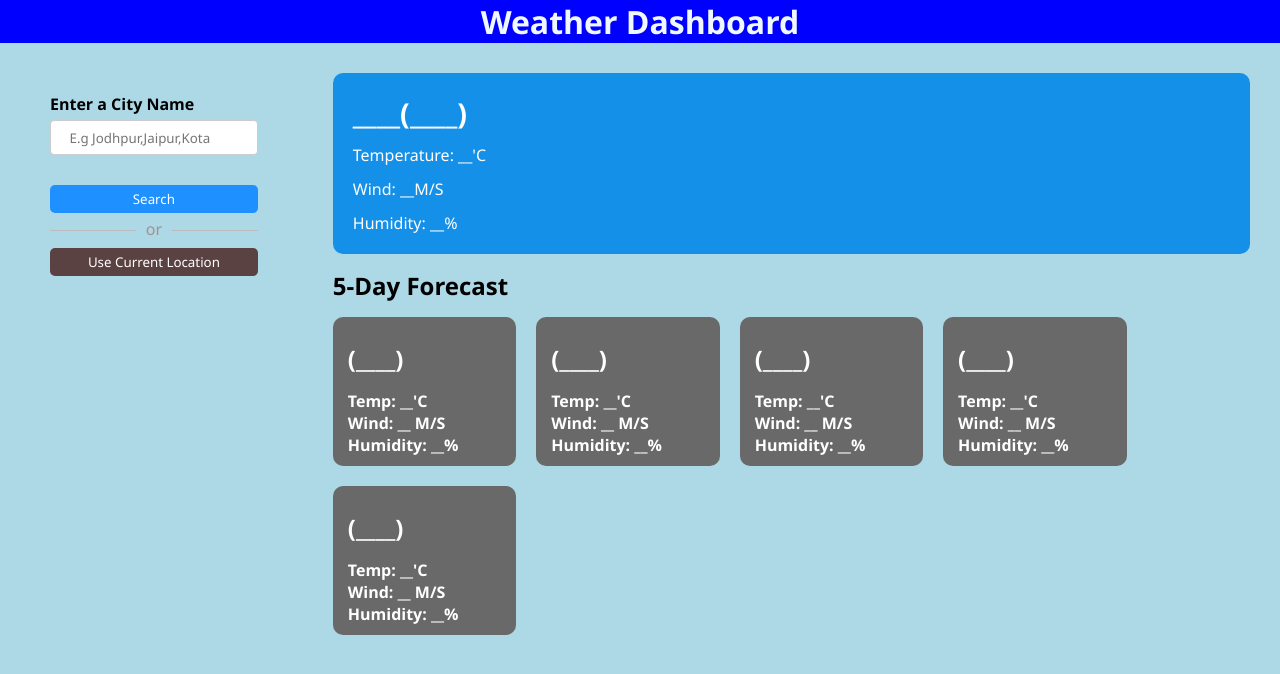
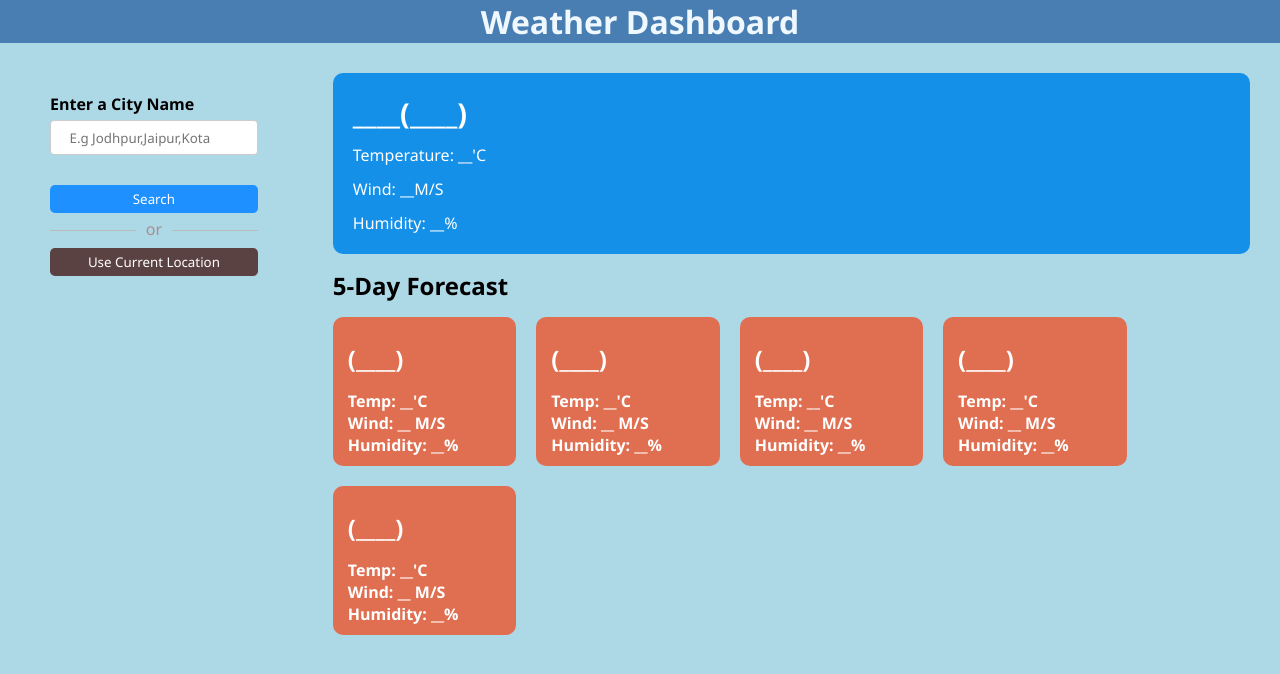
Before and after one commit to KunalSharma2003/Weatherinfo, a plain HTML site: page index.html in a window 1280 px wide. Drawn offline with Linux system fonts and the light colour scheme; a web font is replaced by a local one.

Commit message:
Update 0.1style.css

```diff
--- a/style.css
+++ b/style.css
@@ -9,7 +9,7 @@ body{
 }
 h1{
     text-align: center;
-    background-color: blue;
+    background-color: #487Eb2;
     color:aliceblue;
     width: 100%;
 }
@@ -118,7 +118,7 @@ h1{
     flex-wrap: wrap;
 }
 .weather-card .card{
-    background: dimgray;
+    background: #E06F51;
     color: #fff;
     border-radius: 10px;
     list-style: none;
```
